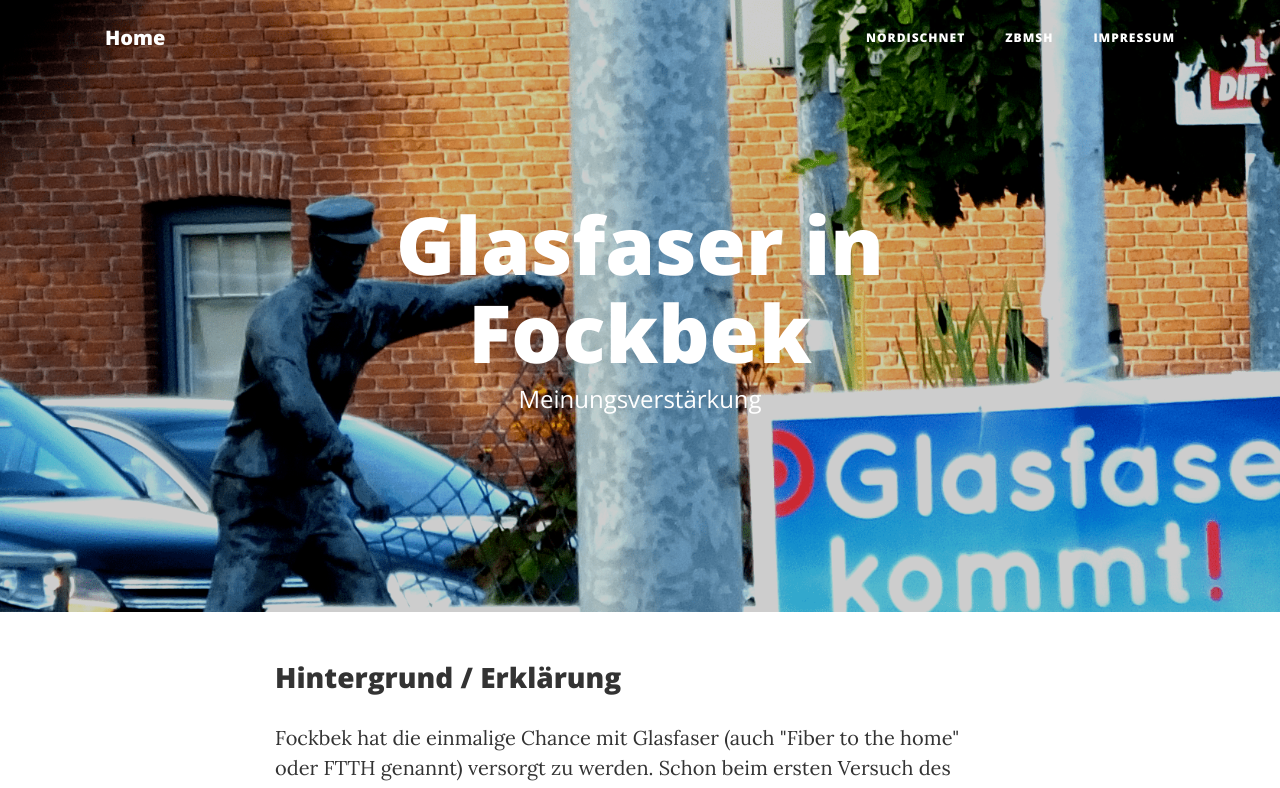
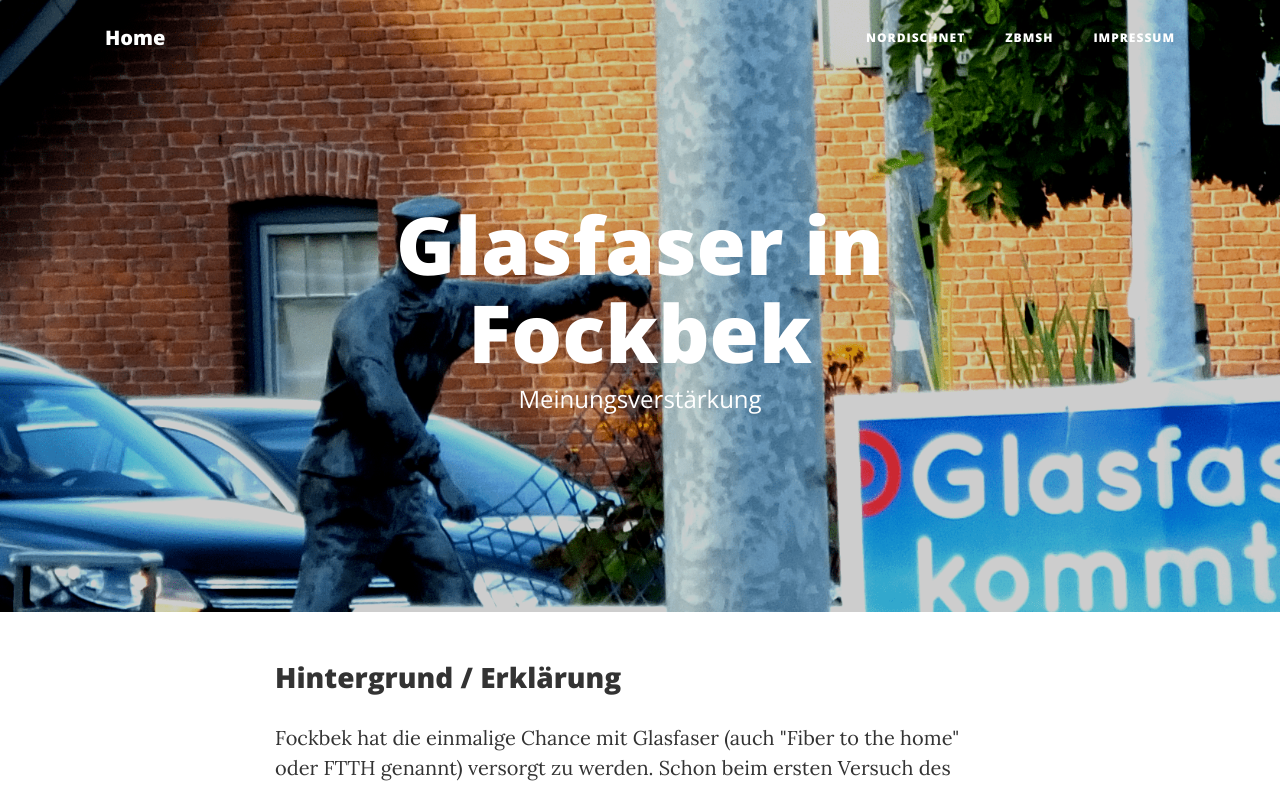
Before and after one commit to timwillsie/Glasfaser_in_Fockbek_Homepage, a website: page index.html in a window 1280 px wide. Shown: the top 788 px of the page. Drawn offline with nearby package versions, Linux system fonts and the light colour scheme.

Commit message:
alignment des Header-Bildes geändert, bleibt nun in allen Screengrößen links ausgerichtet

```diff
--- a/scss/_masthead.scss
+++ b/scss/_masthead.scss
@@ -2,7 +2,7 @@
 header.masthead {
   // NOTE: Background images are set within the HTML using inline CSS!
   margin-bottom: 50px;
-  background: no-repeat center center;
+  background: no-repeat left center;
   background-color: $gray-light;
   background-attachment: scroll;
   @include background-cover;
```
Also changed, not shown: css/clean-blog.css, css/clean-blog.min.css.
